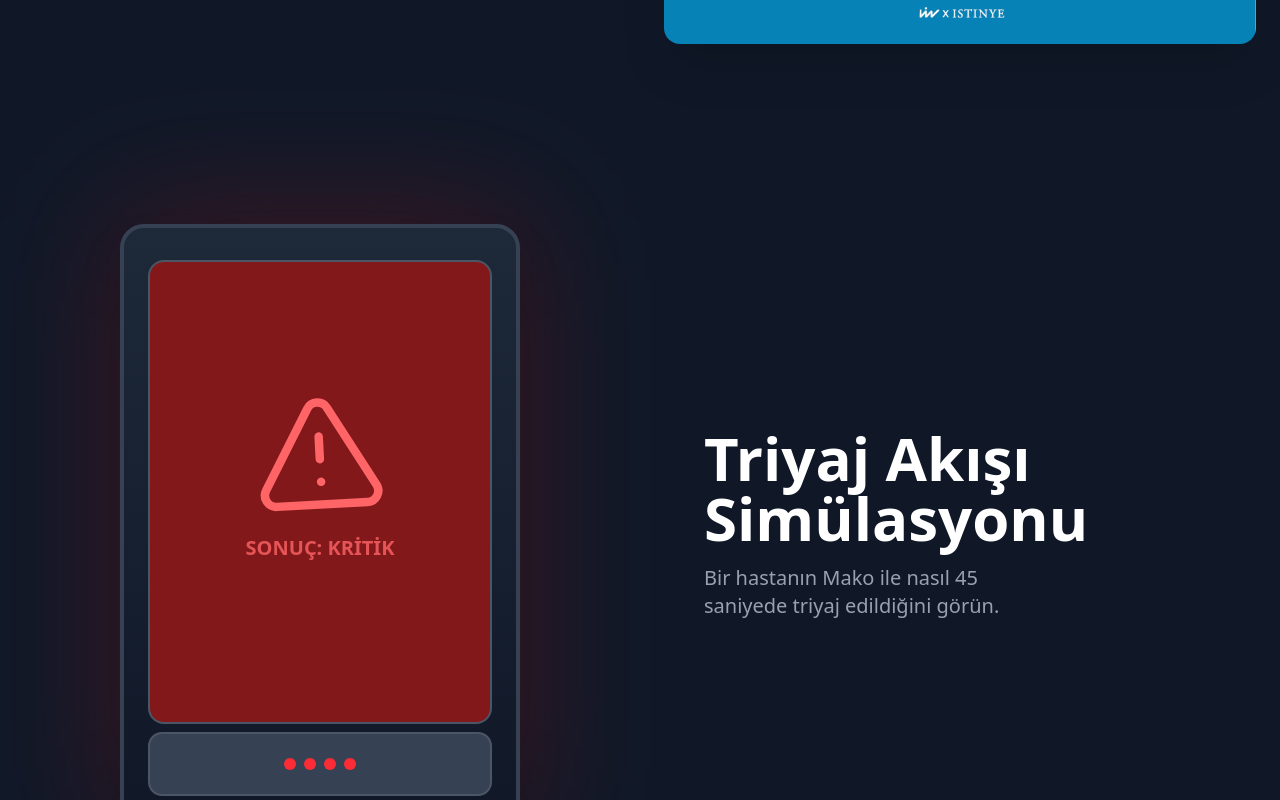
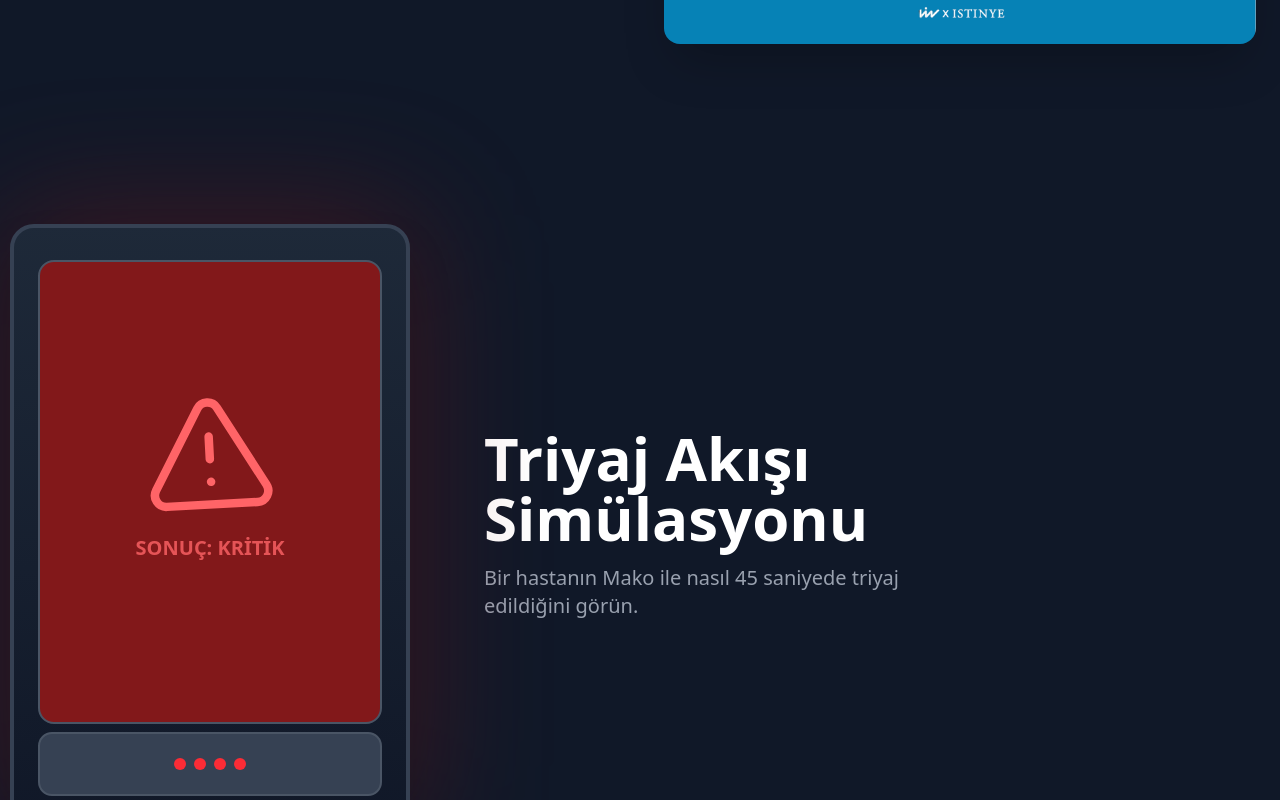
Before and after one commit to bsyilmaz/medmentum, a React (Vite) app: page /products/mako in a window 1280 px wide. Shown: the part 1800-2600 px from the top of the page. Built offline with nearby package versions, Linux system fonts and the light colour scheme.

Commit message:
Desktop (MakoDetail): prevent kiosk column collapse with md:grid-cols-[420px_1fr] and min-width

```diff
--- a/src/pages/MakoDetail.jsx
+++ b/src/pages/MakoDetail.jsx
@@ -248,9 +248,9 @@ function Scene3Simulation() {
   return (
     <section className="relative bg-[#101828]">
       {/* DESKTOP/TABLET: Yan yana sticky layout */}
-      <div className="hidden md:grid md:grid-cols-2 relative h-[600vh]">
+      <div className="hidden md:grid md:grid-cols-[420px_1fr] relative h-[600vh]">
         {/* SOL BÖLÜM: YAPIŞKAN 3D SAHNE */}
-        <div className="sticky top-0 h-screen flex items-center justify-center z-10">
+        <div className="sticky top-0 h-screen flex items-center justify-center z-10 md:min-w-[420px]">
           <MakoScene />
         </div>
 
```
